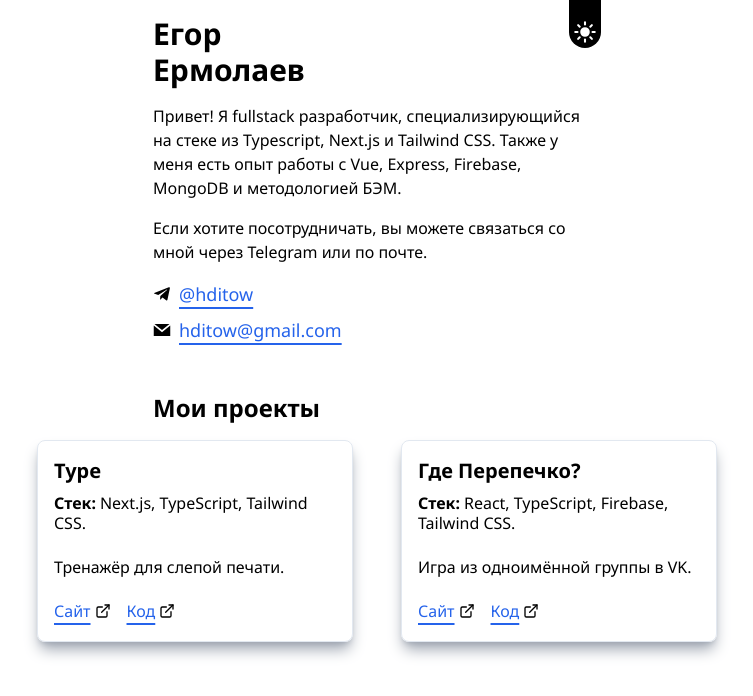
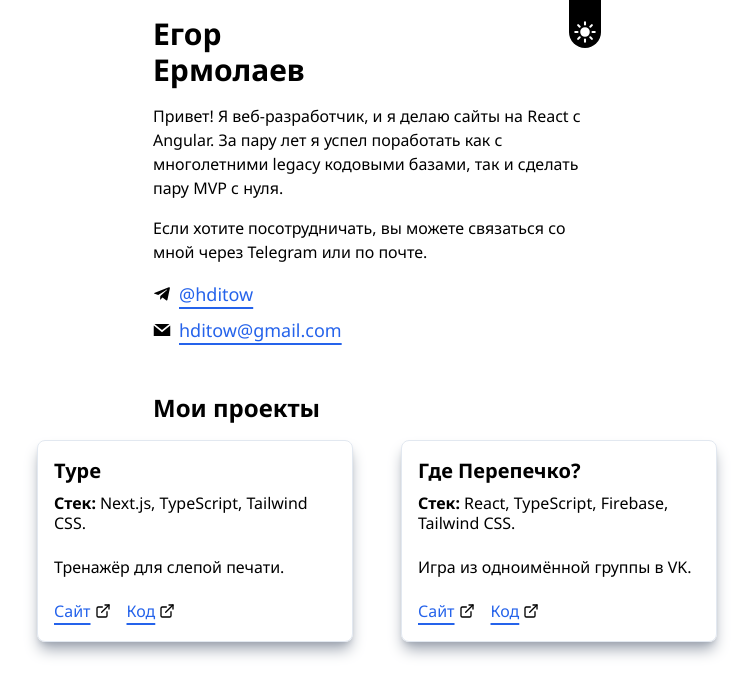
Before and after one commit to hdito/portfolio, a Next.js app: page / in a window 1280 px wide. Shown: the top 696 px of the page, without its empty margins (263-1016 px from the left). Built offline with nearby package versions, Linux system fonts and the light colour scheme.

Commit message:
feat: update header

```diff
--- a/src/pages/index.tsx
+++ b/src/pages/index.tsx
@@ -16,9 +16,8 @@ export default function Portfolio() {
           <ThemeSwitcher />
         </div>
         <p>
-          Привет! Я fullstack разработчик, специализирующийся на стеке из
-          Typescript, Next.js и Tailwind&nbsp;CSS. Также у меня есть опыт работы
-          с Vue, Express, Firebase, MongoDB и методологией БЭМ.
+          Привет! Я веб-разработчик, и я делаю сайты на React с Angular. За пару лет я успел поработать как с
+          многолетними legacy кодовыми базами, так и сделать пару MVP с нуля.
         </p>
         <p>
           Если хотите посотрудничать, вы можете связаться со мной через Telegram
```
